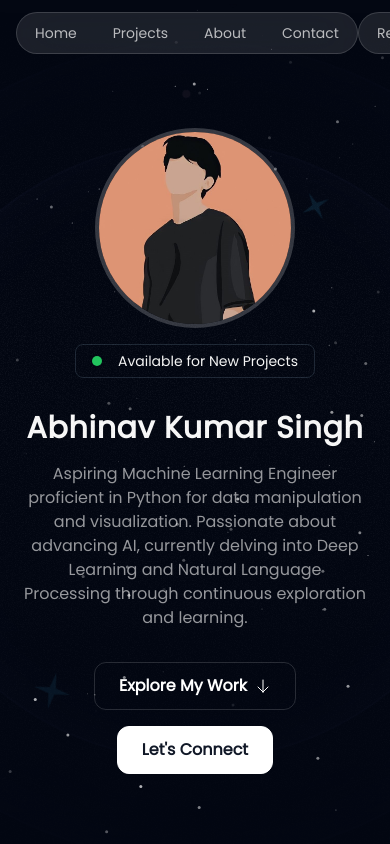
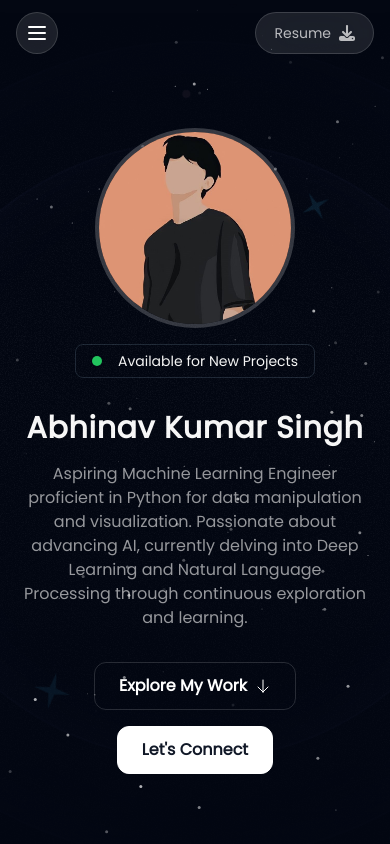
Before and after one commit to Abhinavexists/Portfolio, a Next.js app: page / in a window 390 px wide. Shown: the top 844 px of the page. Built offline with nearby package versions, Linux system fonts and the light colour scheme.

Commit message:
Updated Header.tsx , Improved Mobile view

```diff
--- a/src/sections/Header.tsx
+++ b/src/sections/Header.tsx
@@ -1,38 +1,85 @@
 'use client';
+
+import { useState } from 'react';
 import DownloadIcon from "@/assets/icons/download.svg";
+import { Menu, X } from 'lucide-react';
 import { smoothScroll } from "@/components/smoothScroll";
 
 export const Header = () => {
+  const [isMenuOpen, setIsMenuOpen] = useState(false);
+
+  const toggleMenu = () => {
+    setIsMenuOpen(!isMenuOpen);
+  };
+
+  interface NavClickEvent extends React.MouseEvent<HTMLAnchorElement, MouseEvent> {}
+
+  const handleNavClick = (e: NavClickEvent) => {
+    smoothScroll(e);
+    setIsMenuOpen(false);
+  };
+
   return (
-    <header className="flex justify-between items-center fixed top-3 w-full z-10 px-4">
-      <div className="flex-1"></div>
-      <div className="flex-1 flex justify-center">
-        <nav className="flex gap-1 p-0.5 border border-white/15 rounded-full bg-white/10 backdrop-blur-xl">
-          <a href="#home" className="nav-item" onClick={smoothScroll}>
-            Home
-          </a>
-          <a href="#projects" className="nav-item" onClick={smoothScroll}>
-            Projects
-          </a>
-          <a href="#about" className="nav-item" onClick={smoothScroll}>
-            About
-          </a>
-          <a href="#contact" className="nav-item" onClick={smoothScroll}>
-            Contact
-          </a>
-        </nav>
+    <header className="fixed top-3 w-full z-10 px-4">
+      {/* Desktop Navigation */}
+      <div className="hidden md:flex justify-between items-center">
+        {/* ... (desktop navigation remains unchanged) ... */}
       </div>
-      <div className="flex-1 flex justify-end items-center">
+
+      {/* Mobile Navigation */}
+      <div className="md:hidden flex justify-between items-center">
+        <button
+          onClick={toggleMenu}
+          className="p-2 rounded-full bg-white/10 backdrop-blur-xl border border-white/15 transition-colors duration-300 ease-in-out hover:bg-white/20"
+        >
+          {isMenuOpen ? <X size={24} /> : <Menu size={24} />}
+        </button>
         <nav className="p-0.5 border border-white/15 rounded-full bg-white/10 backdrop-blur-xl">
           <a
-            href="https://drive.google.com/file/d/1wbFORRlB13HJpqUZl0MmhSZ1QtPthSa3/view?usp=sharing" // Ensure this is the correct path to your resume
+            href="https://drive.google.com/file/d/1wbFORRlB13HJpqUZl0MmhSZ1QtPthSa3/view?usp=sharing"
             target="_blank"
             rel="noopener noreferrer"
             className="nav-item flex items-center"
           >
             <span>Resume</span>
-            <DownloadIcon className="size-4 ml-2" /> {/* Added margin-left */}
+            <DownloadIcon className="size-4 ml-2" />
           </a>
+        </nav>
+      </div>
+
+      {/* Mobile Menu Overlay */}
+      <div
+        className={`
+          md:hidden fixed inset-0 bg-blue/95 backdrop-blur-lg
+          transition-all duration-300 ease-in-out
+          ${isMenuOpen ? 'opacity-100 visible' : 'opacity-0 invisible'}
+        `}
+      >
+        {/*Removed Close Button Here*/}
+        <nav className={`
+          flex flex-col items-center gap-6 pt-20
+          transition-all duration-300 ease-in-out
+          ${isMenuOpen ? 'translate-y-0' : '-translate-y-10'}
+        `}>
+          {['Home', 'Projects', 'About', 'Contact'].map((item) => (
+            <a
+              key={item}
+              href={`#${item.toLowerCase()}`}
+              className={`
+                text-l font-semibold w-64 text-center py-3 px-6
+                rounded-lg bg-white/10 backdrop-blur-md
+                transition-all duration-300 ease-in-out
+                ${isMenuOpen ? 'opacity-100 translate-y-0' : 'opacity-0 translate-y-4'}
+                hover:bg-white/20
+              `}
+              style={{
+                transitionDelay: `${(['Home', 'Projects', 'About', 'Contact'].indexOf(item) * 50)}ms`
+              }}
+              onClick={handleNavClick}
+            >
+              {item}
+            </a>
+          ))}
         </nav>
       </div>
     </header>
```
